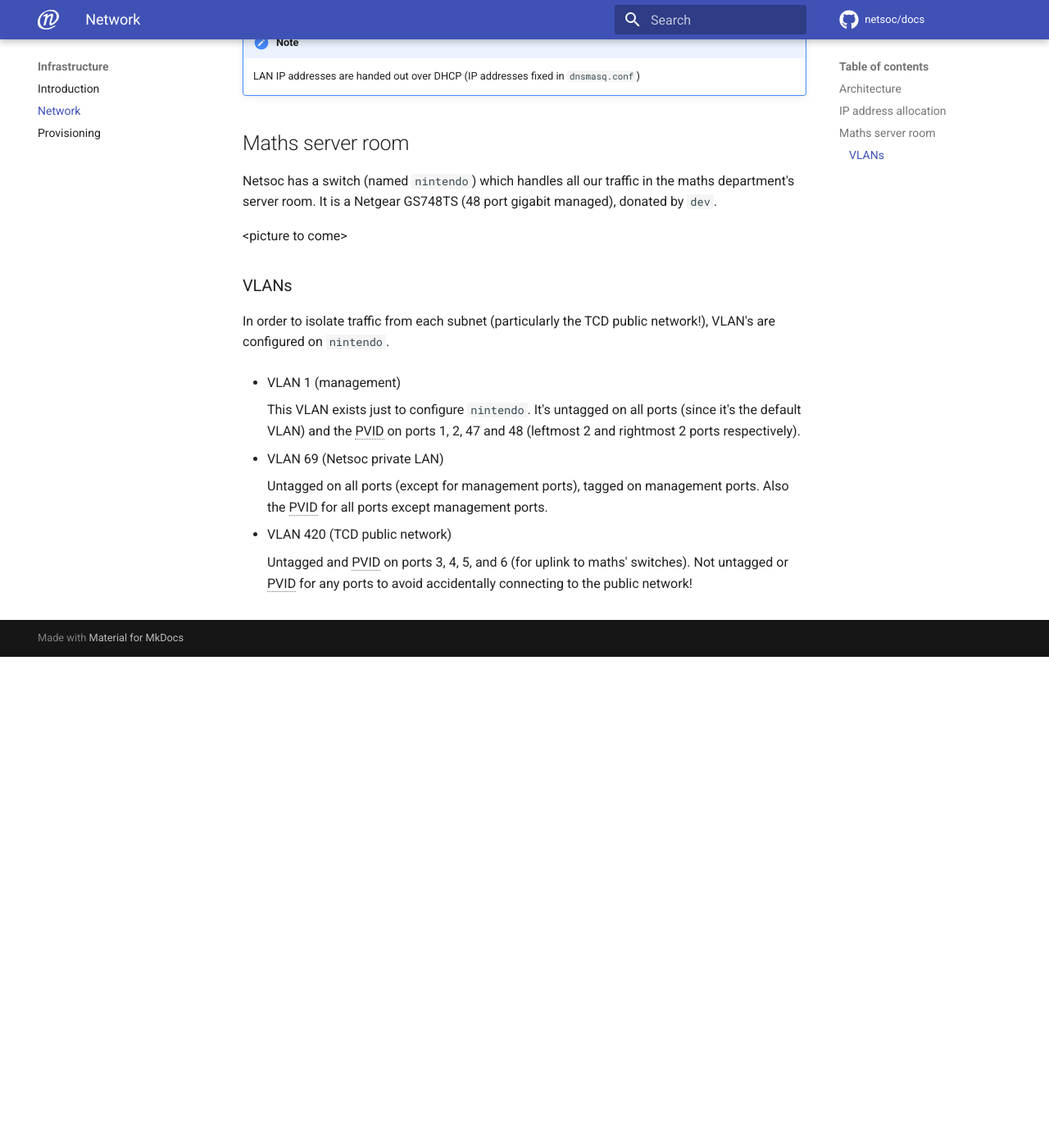
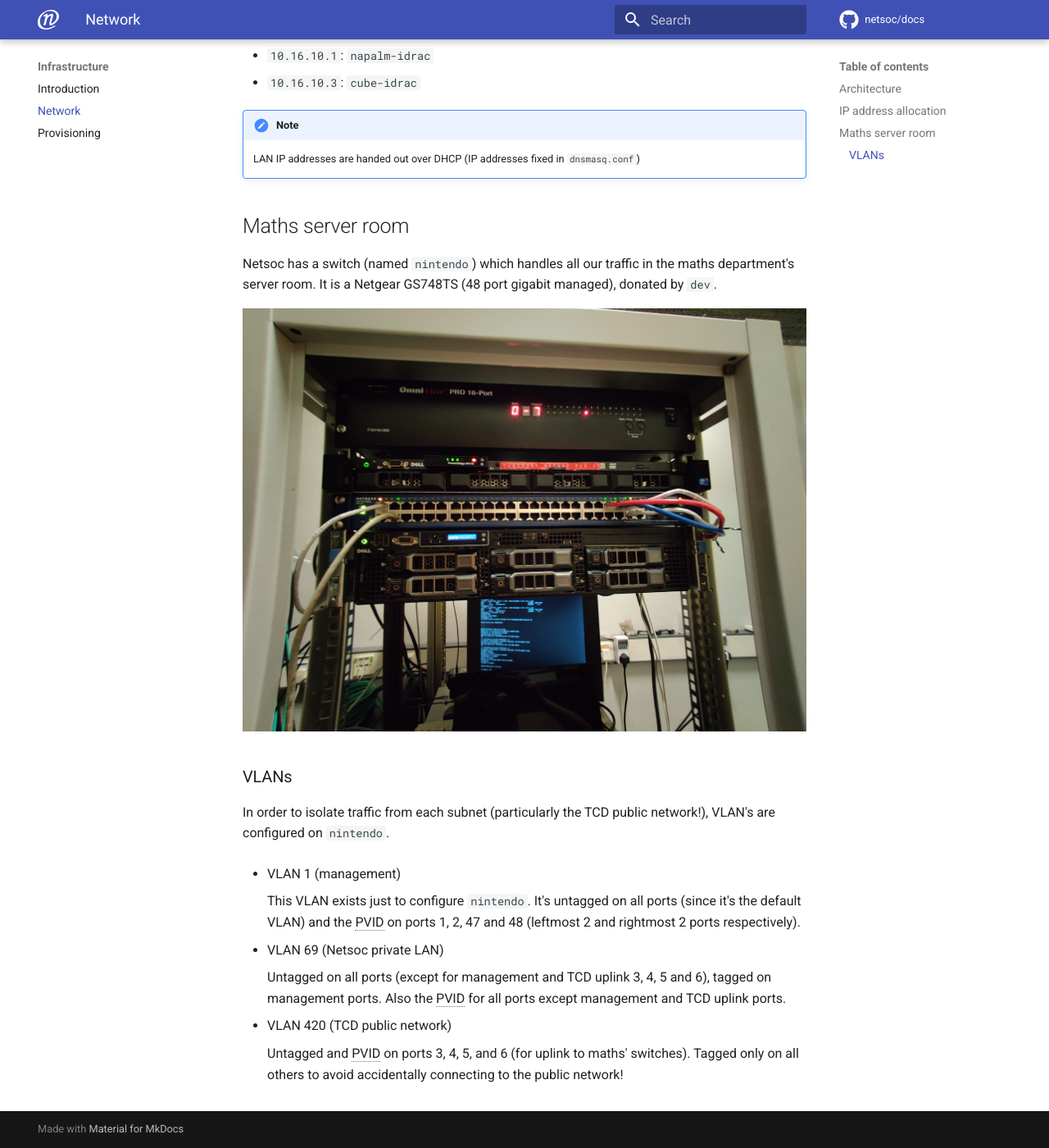
Before and after one commit to netsoc/docs, an MkDocs documentation site: the page built from docs/infrastructure/network.md, in a window 1280 px wide and 1400 px high, scrolled down 726 px. Shown: the whole window at 82% size. Built offline with MkDocs 1.6.1 and Material for MkDocs 9.7.7, drawn with Linux system fonts in a browser that asks for light colours; comment, search, counter and statistics services are not loaded; before the commit the page ends 1527 px from its top, so only the background shows below that; some of the changed text lies outside the part shown.

Commit message:
Update netsoc/infrastructure documentation (446d4289)

```diff
--- a/docs/infrastructure/network.md
+++ b/docs/infrastructure/network.md
@@ -5,6 +5,7 @@
 Netsoc uses three subnets (provisionally):
 
 - `10.69.0.0/16` (Netsoc private LAN)
+- `10.42.0.0/24` (Netsoc private VPN)
 - `134.226.0.0/16` (TCD main allocation, Netsoc is permitted _only_ to use
   `134.226.83.3-254`)
 - `192.168.69.0/24` (Maths server room management network)
@@ -20,6 +21,8 @@ Netsoc uses three subnets (provisionally):
 - `10.16.1.1`: `napalm`
 - `10.16.1.2`: `spoon`
 - `10.16.1.3`: `cube`
+- `10.16.10.1`: `napalm-idrac`
+- `10.16.10.3`: `cube-idrac`
 
 !!! note
     LAN IP addresses are handed out over DHCP (IP addresses fixed in
@@ -31,7 +34,7 @@ Netsoc has a switch (named `nintendo`) which handles all our traffic in the
 maths department's server room. It is a Netgear GS748TS (48 port gigabit
 managed), donated by `dev`.
 
-&lt;picture to come&gt;
+![Maths server room rack](assets/maths.jpg)
 
 ### VLANs
 
@@ -46,13 +49,14 @@ network!), VLAN's are configured on `nintendo`.
 
 - VLAN 69 (Netsoc private LAN)
 
-    Untagged on all ports (except for management ports), tagged on management
-    ports. Also the PVID for all ports except management ports.
+    Untagged on all ports (except for management and TCD uplink 3, 4, 5 and 6),
+    tagged on management ports. Also the PVID for all ports except management
+    and TCD uplink ports.
 
 - VLAN 420 (TCD public network)
 
     Untagged and PVID on ports 3, 4, 5, and 6 (for uplink to maths' switches).
-    Not untagged or PVID for any ports to avoid accidentally connecting to the
-    public network!
+    Tagged only on all others to avoid accidentally connecting to the public
+    network!
 
 *[PVID]: While a VLAN being untagged on a port tells the switch that a packet on that VLAN should be stripped of VLAN headers when going out on that port, the PVID sets the VLAN that should be assigned to packets coming into the port.
```
Also changed, not shown: docs/infrastructure/boot/nftables.conf (+9 -3 lines), docs/infrastructure/boot/vpn-client.conf (added, +9 -0 lines), docs/infrastructure/boot/vpn.conf (added, +8 -0 lines), docs/infrastructure/provisioning.md (+38 -8 lines), docs/infrastructure/assets/maths.jpg (added), 3 other files.
